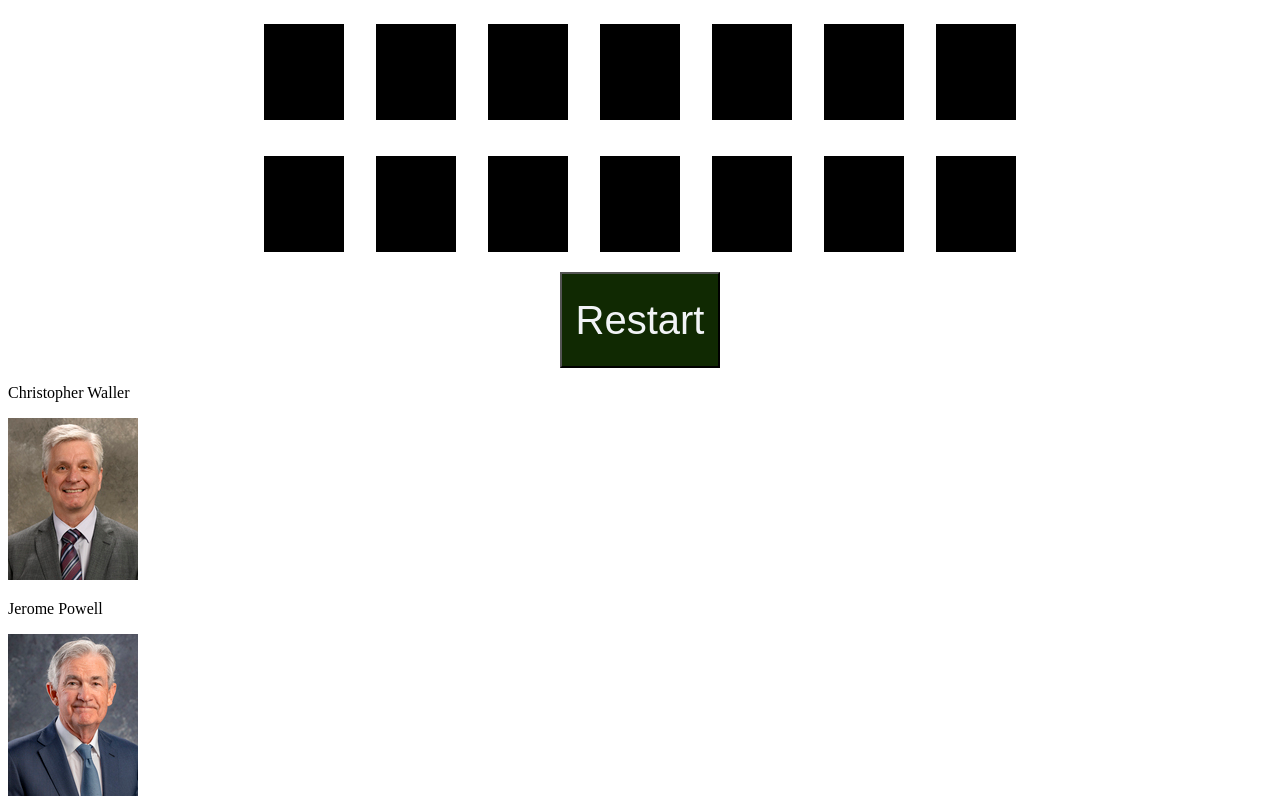
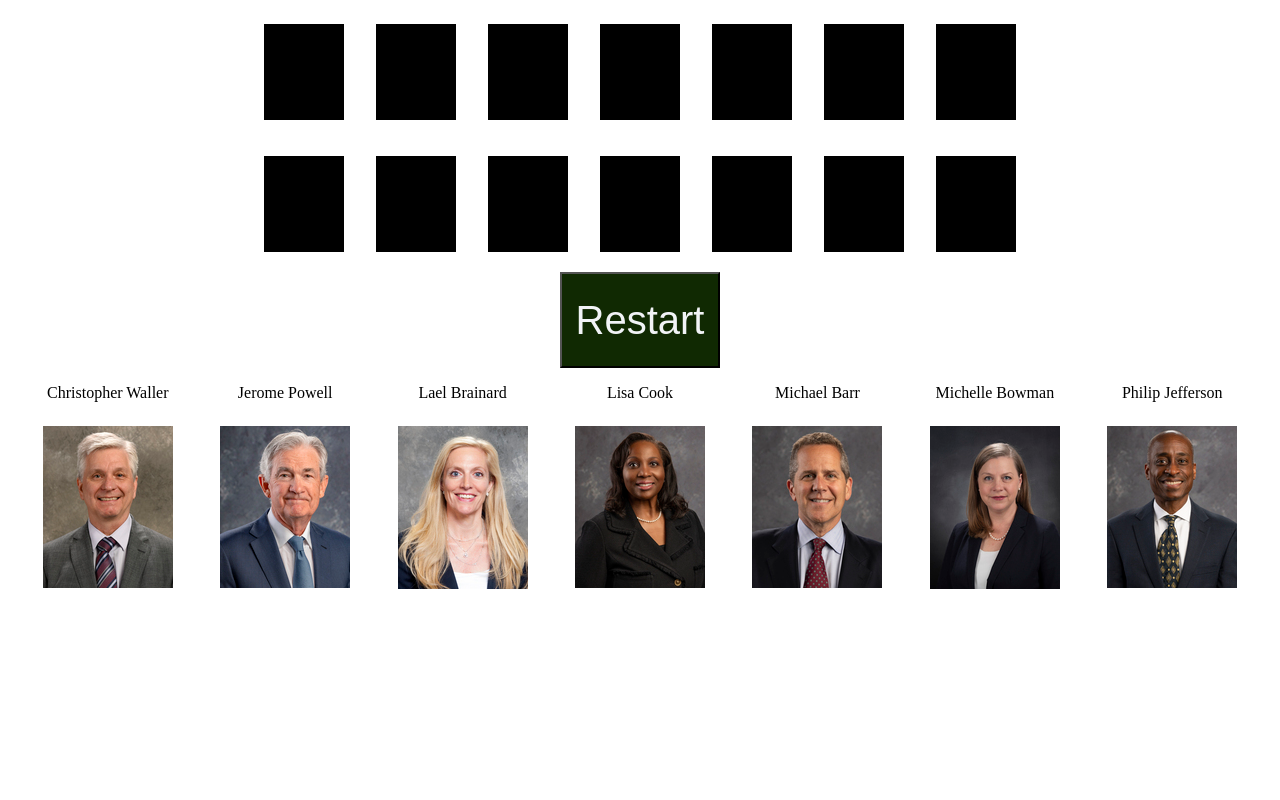
Before and after one commit to vmdalal47/Memory-Game, a plain HTML site: page index.html in a window 1280 px wide. Shown: the top 800 px of the page. Drawn offline with Linux system fonts and the light colour scheme.

Commit message:
style progress images

```diff
--- a/styles.css
+++ b/styles.css
@@ -26,3 +26,27 @@ input:hover, .black-box:hover {
 #image-container {
     text-align: center;
 }
+
+#progress-container {
+    display: flex;
+    justify-content: space-evenly;
+}
+
+.progress-image-container {
+    display: inline-block;
+    margin: 0% 1%;
+}
+
+.progress-image-label {
+    margin-bottom: 0;
+    text-align: center;
+    padding-bottom: 1.5rem;
+
+}
+
+.progress-image {
+    margin-top: 0;
+    /* position: absolute;
+    bottom: 0; */
+    bottom: 0;
+}
```
